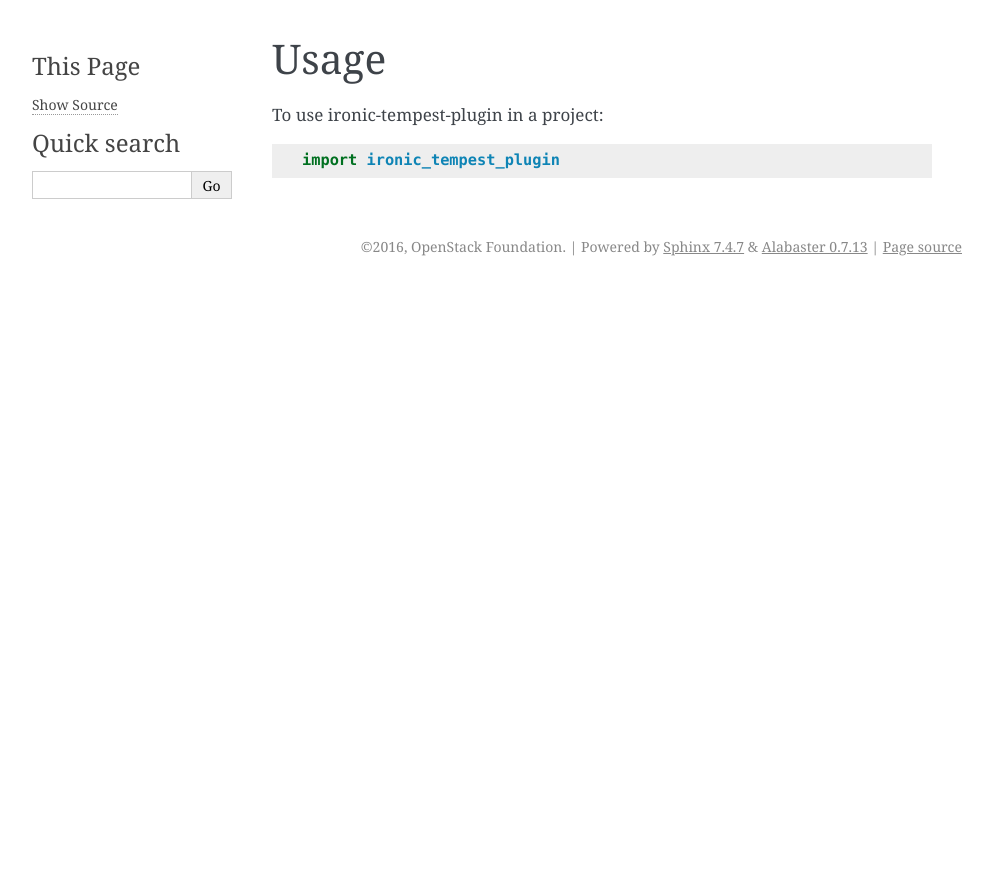
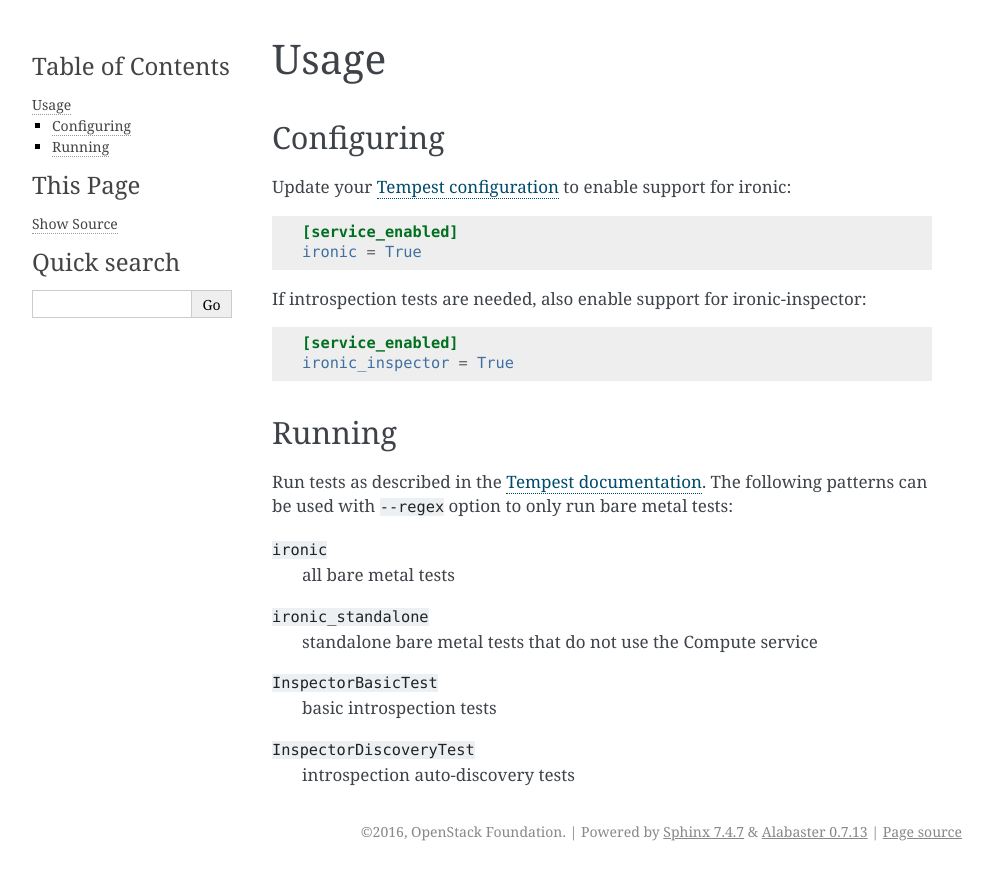
Before and after one commit to openstack/ironic-tempest-plugin, a Sphinx documentation site: the page built from doc/source/usage.rst, in a window 1280 px wide. Shown: the top 880 px of the page, without its empty margins (148-1141 px from the left). Built offline with Sphinx 7.4.7, drawn with Linux system fonts in a browser that asks for light colours.

Commit message:
Update README and setup.cfg, initial version of usage guide
* Set setup.cfg URL to the (future) documentation link
* Remove Python 3.3 and 3.4 support, leave only 3.5
* Update README with actual information
* Include README in index.rst as an introduction
* Very basic usage guide, mostly links to Tempest docs
* Switch links to HTTPS

Depends-On: If130b765604d606420a4877a548e82d311ef7b9b
Change-Id: Idacf84322773e40eaaa6346dc062291578876a1d

```diff
--- a/CONTRIBUTING.rst
+++ b/CONTRIBUTING.rst
@@ -1,14 +1,14 @@
 If you would like to contribute to the development of OpenStack, you must
 follow the steps in this page:
 
-   http://docs.openstack.org/infra/manual/developers.html
+   https://docs.openstack.org/infra/manual/developers.html
 
 If you already have a good understanding of how the system works and your
 OpenStack accounts are set up, you can skip to the development workflow
 section of this documentation to learn how changes to OpenStack should be
 submitted for review via the Gerrit tool:
 
-   http://docs.openstack.org/infra/manual/developers.html#development-workflow
+   https://docs.openstack.org/infra/manual/developers.html#development-workflow
 
 Pull requests submitted through GitHub will be ignored.
 
--- a/doc/source/readme.rst
+++ /dev/null
@@ -1 +0,0 @@
-.. include:: ../../README.rst
--- a/doc/source/usage.rst
+++ b/doc/source/usage.rst
@@ -1,7 +1,41 @@
-========
+=====
 Usage
-========
+=====
 
-To use ironic-tempest-plugin in a project::
+Configuring
+-----------
 
-    import ironic_tempest_plugin
+Update your `Tempest configuration`_ to enable support for ironic:
+
+.. code-block:: ini
+
+    [service_enabled]
+    ironic = True
+
+If introspection tests are needed, also enable support for ironic-inspector:
+
+.. code-block:: ini
+
+    [service_enabled]
+    ironic_inspector = True
+
+.. TODO(dtantsur): I'm pretty sure more configuration is required, fill it in
+
+.. _Tempest configuration: https://docs.openstack.org/tempest/latest/configuration.html
+
+Running
+-------
+
+Run tests as described in the `Tempest documentation`_. The following patterns
+can be used with ``--regex`` option to only run bare metal tests:
+
+``ironic``
+    all bare metal tests
+``ironic_standalone``
+    standalone bare metal tests that do not use the Compute service
+``InspectorBasicTest``
+    basic introspection tests
+``InspectorDiscoveryTest``
+    introspection auto-discovery tests
+
+.. _Tempest documentation: https://docs.openstack.org/tempest/latest/run.html
```
Also changed, not shown: README.rst (+11 -15 lines), doc/source/index.rst (+1 -8 lines), setup.cfg (+3 -4 lines).
